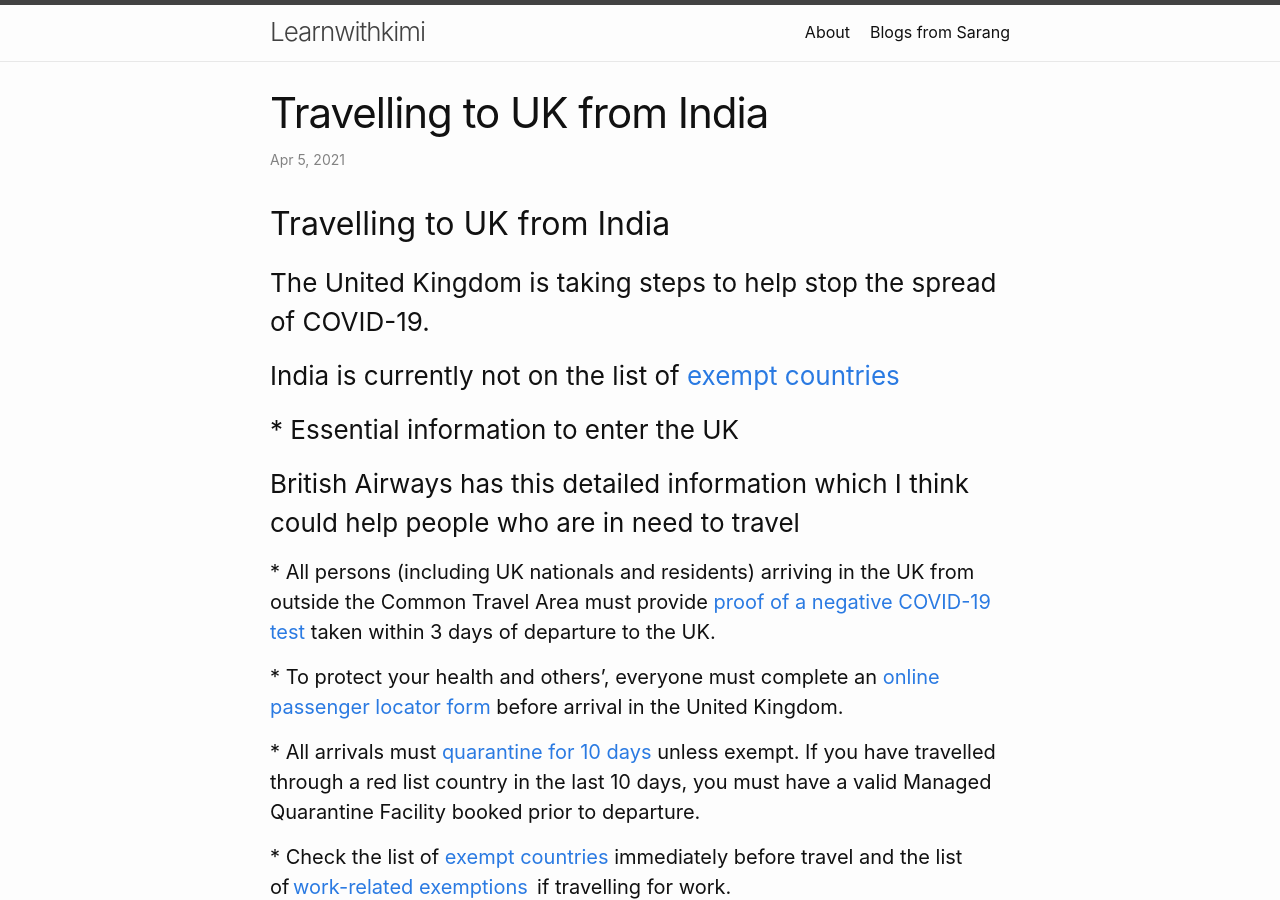
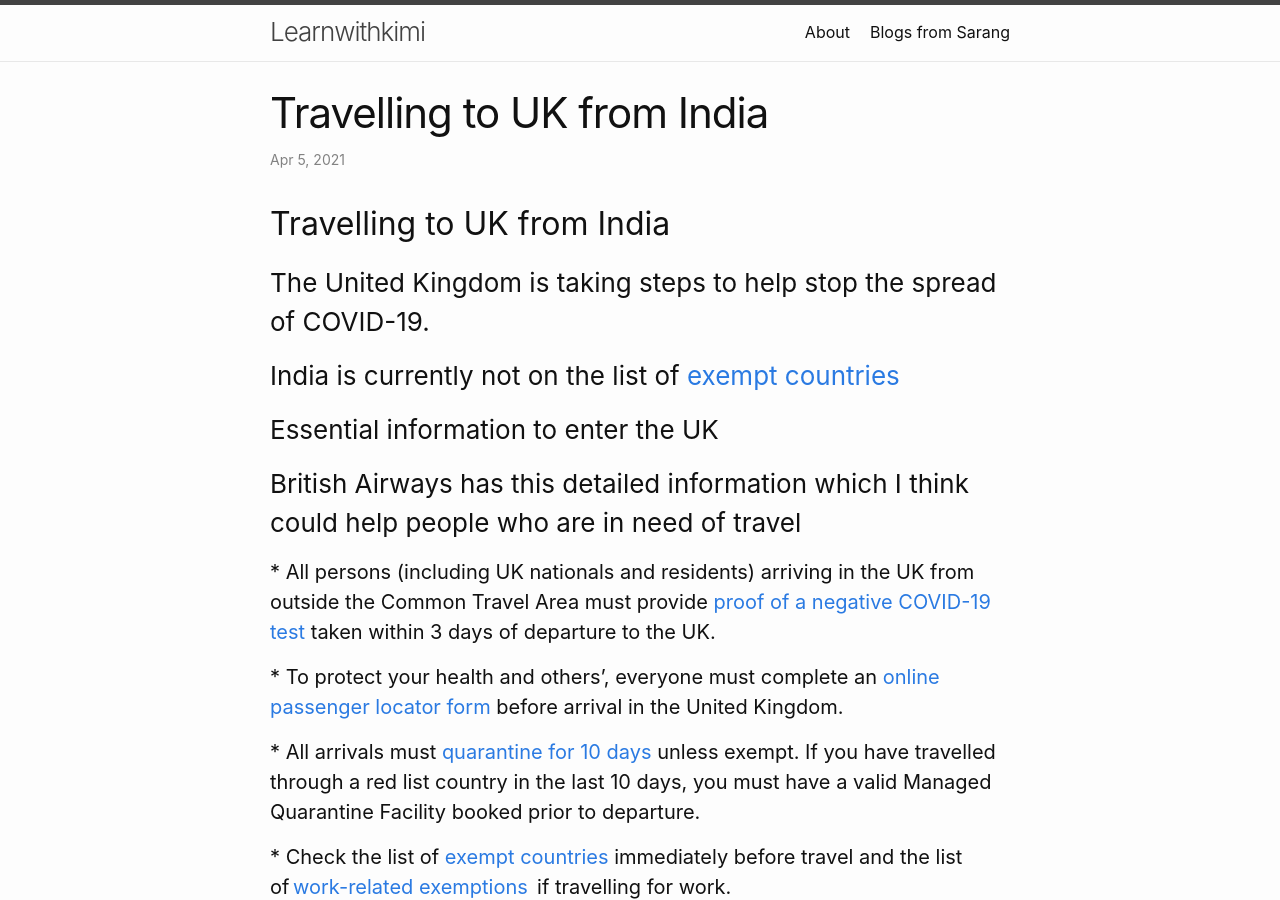
Before and after one commit to Snktheone/learnwithkimi.github.io, a Jekyll site: the page built from _posts/2021-04-05-Travelling-to-Uk-From-India.markdown, in a window 1280 px wide and 900 px high. Built offline with Jekyll 4.4.1, drawn with Linux system fonts in a browser that asks for light colours.

```diff
--- a/_posts/2021-04-05-Travelling-to-Uk-From-India.markdown
+++ b/_posts/2021-04-05-Travelling-to-Uk-From-India.markdown
@@ -11,9 +11,9 @@ Travelling to UK from India
 
 ### India is currently not on the list of [exempt countries](https://www.gov.uk/guidance/coronavirus-covid-19-travel-corridors)
 
-### * Essential information to enter the UK
+### Essential information to enter the UK
 
-### British Airways has this detailed information which I think could help people who are in need to travel
+### British Airways has this detailed information which I think could help people who are in need of travel
 
 #### * All persons (including UK nationals and residents) arriving in the UK from outside the Common Travel Area must provide [proof of a negative COVID-19 test](https://www.gov.uk/guidance/coronavirus-covid-19-testing-for-people-travelling-to-england) taken within 3 days of departure to the UK.
 #### * To protect your health and others’, everyone must complete an [online passenger locator form](https://www.gov.uk/provide-journey-contact-details-before-travel-uk) before arrival in the United Kingdom.
@@ -24,3 +24,5 @@ Travelling to UK from India
 #### * It is a legal requirement that you wear a face covering on public transport in the UK.
 #### * If you quarantine in England, you may opt in to [Test to Release](https://www.gov.uk/guidance/coronavirus-covid-19-test-to-release-for-international-travel).
 #### * Failure to comply with these measures is a criminal offence and you could be fined. Please visit  gov.uk for detailed public health advice and requirements for entering the UK.
+
+-------
```
